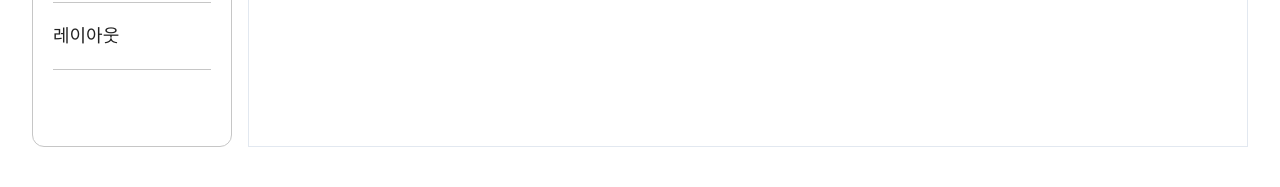
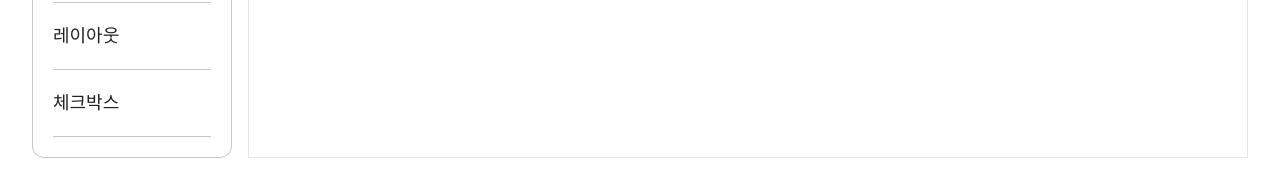
Before and after one commit to DoitorPay/Guide, a React (Vite) app in the folder frontend/: page /cmpguide in a window 1280 px wide. Shown: the part 439-626 px from the top of the page. Built offline with nearby package versions, Linux system fonts and the light colour scheme; a web font is replaced by a local one.

Commit message:
fix: 체크박스 아이콘 흰색으로 설정

```diff
--- a/frontend/src/guide/cmpSidebar.jsx
+++ b/frontend/src/guide/cmpSidebar.jsx
@@ -6,6 +6,7 @@ import Input from "@/components/input";
 import CmpButton from "@/guide/cmpButton"
 import Login from "@/pages/login";
 import MainLayout from "@/pages/mainLayout";
+import CheckboxDemo from "@/components/CheckboxDemo";
 
 const itemList = [
   { id: 1, name: "Guide헤더", path: "@/components/guideHeader", component: <GuideHeader /> },
@@ -14,6 +15,7 @@ const itemList = [
   { id: 4, name: "로그인", path: "@/pages/login", component: <Login /> },
   { id: 5, name: "Input", path: "@/components/input", component: <Input /> },
   { id: 6, name: "레이아웃", path: "@/pages/mainLayout", component: <MainLayout /> },
+  { id: 7, name: "체크박스", path: "@/pages/mainLayout", component: <CheckboxDemo /> },
 ];
 
 export default function CmpSidebar() {
```
Also changed, not shown: frontend/public/icons/done.svg.
